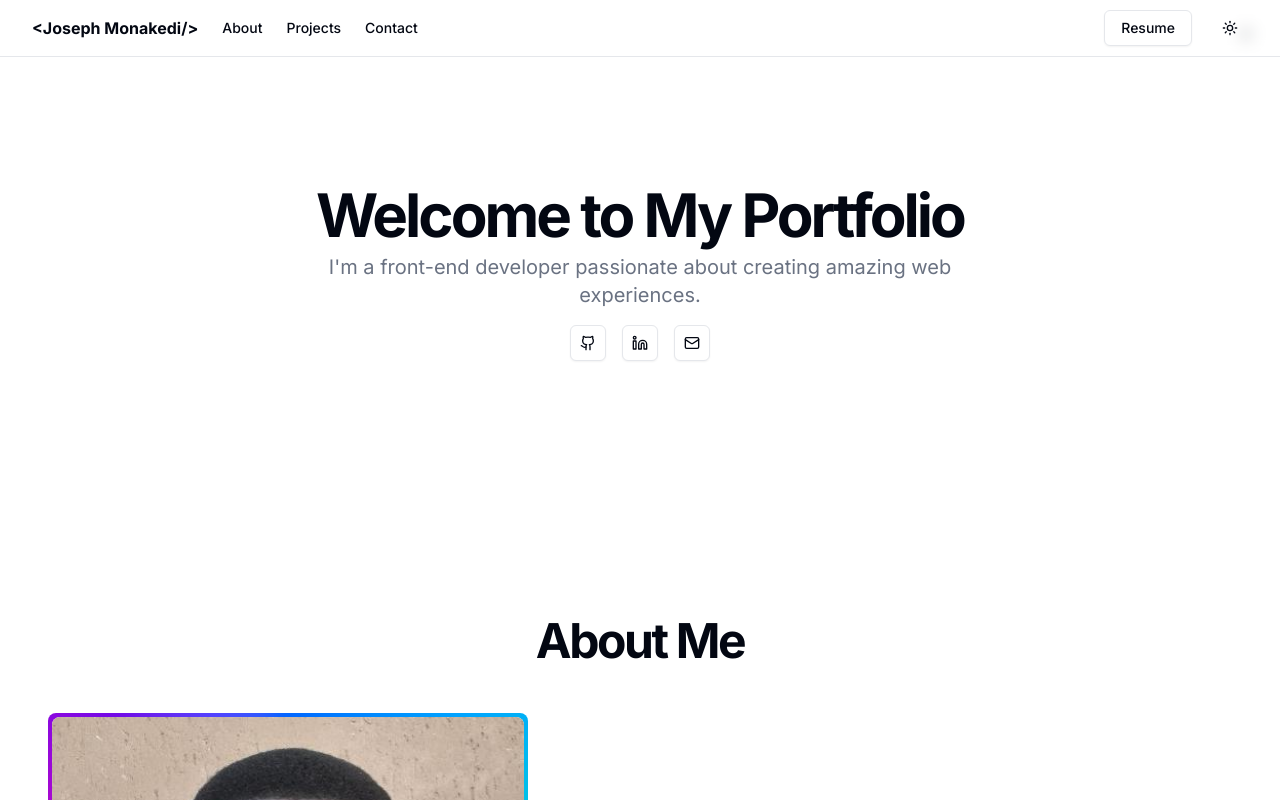
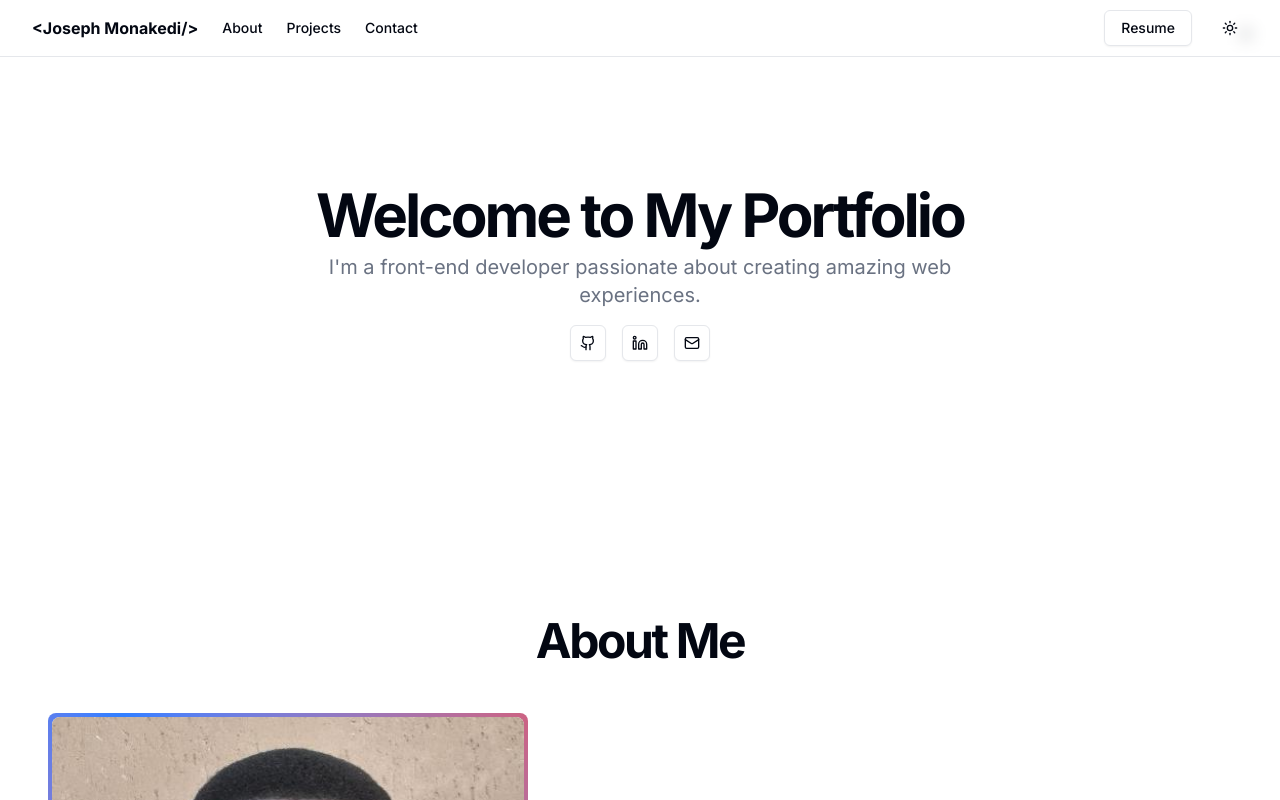
Before and after one commit to TraderJoe97/Portfolio, a Next.js app in the folder portfolio/: page / in a window 1280 px wide. Shown: the top 800 px of the page. Built offline with nearby package versions, Linux system fonts and the light colour scheme.

Commit message:
fix production only bug rgb effect

```diff
--- a/portfolio/src/app/components/animated-rgb-border.tsx
+++ b/portfolio/src/app/components/animated-rgb-border.tsx
@@ -8,7 +8,7 @@ interface RGBBorderProps {
 export function AnimatedRGBBorder({ children, className = "" }: RGBBorderProps) {
   return (
     <div className={`relative ${className} rounded-lg overflow-clip`}>
-      <div className="absolute -inset-0.5 bg-conic/decreasing from-violet-700 via-lime-300 to-violet-700 left-[-50%] top-[-50%] h-[200%] w-[200%] blur animate-spin "></div>
+      <div className="absolute -inset-0.5 bg-gradient-to-r from-red-500 via-blue-500 to-red-500 left-[-50%] top-[-50%] h-[200%] w-[200%] blur animate-spin "></div>
       <div className="relative bg-background rounded-lg m-1 ">{children}</div>
     </div>
   )
```
